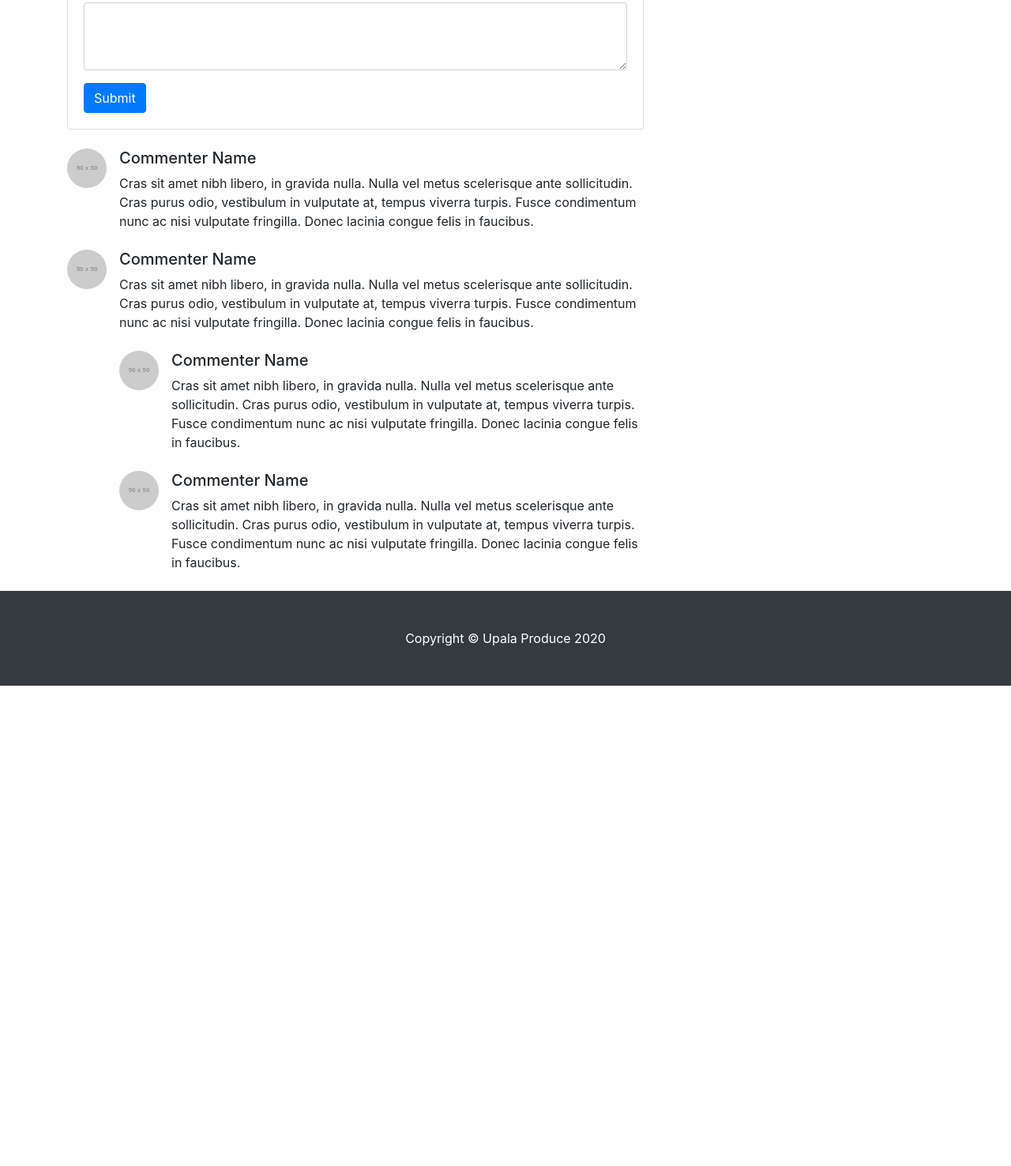
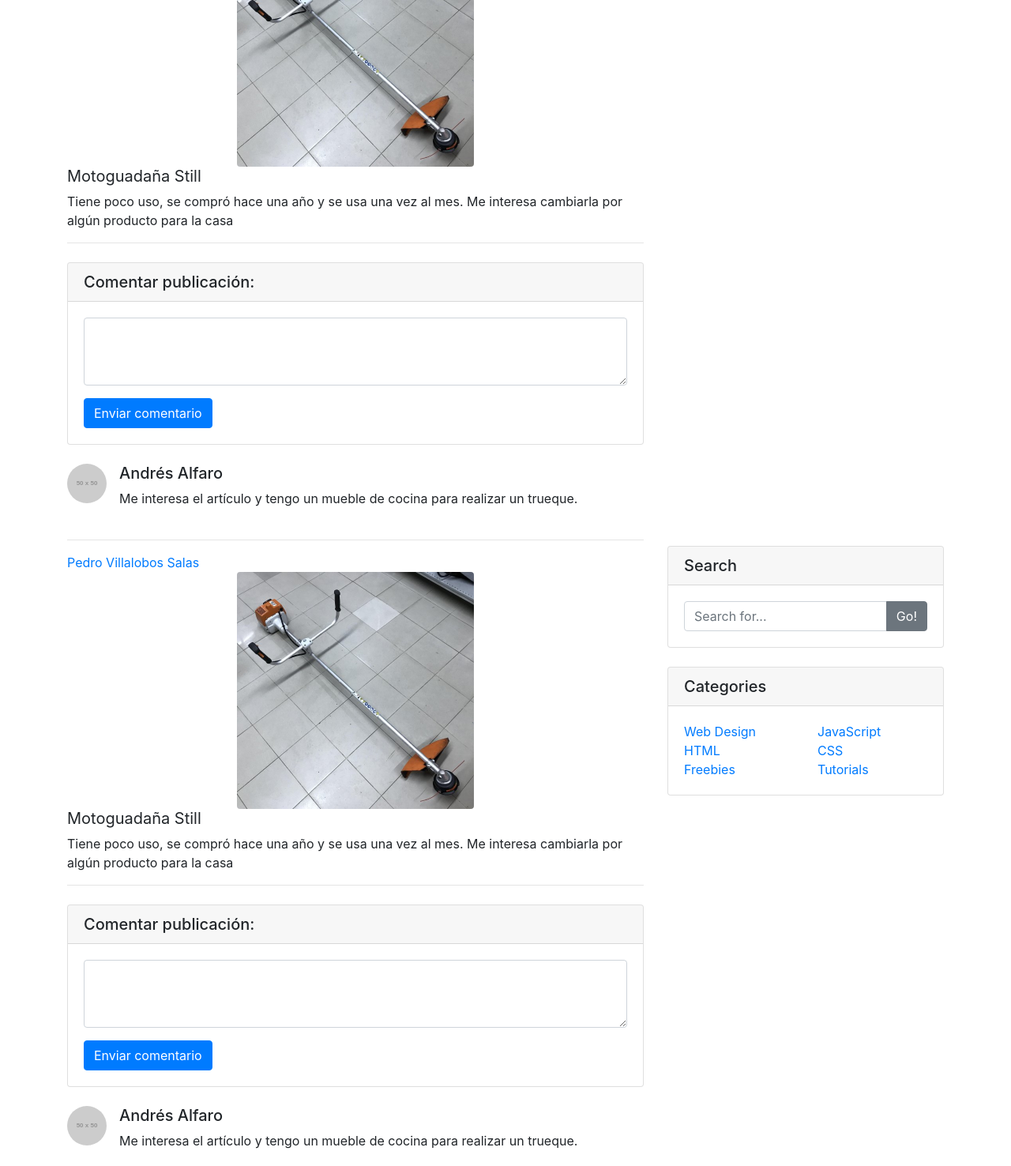
Before and after one commit to GabrielJosue/UpalaProduce, a website: page index.html in a window 1280 px wide. Shown: the part 1124-2600 px from the top of the page at 79% size. Before the commit the page ends 1992 px from the top, so only its background shows below. Drawn offline with Linux system fonts and the light colour scheme; placeholder pictures from the web are drawn by us.

Commit message:
Publicacion en pagina Principal

```diff
--- a/index.html
+++ b/index.html
@@ -66,44 +66,29 @@
 
       <div class="row">
 
-      <!-- Post Content Column -->
+          <!-- Post Content Column 1 -->
           <div class="col-lg-8">
               <hr>
 
               <!-- Preview Image -->
-        <img class="img-fluid rounded" src="http://placehold.it/900x300" alt="">
+              <a href="Pedro.html">Pedro Villalobos Salas</a><br />
+              <center><img src="IMG/Guadaña.jpg" alt="Producto" style="width:300px;" class="img-fluid rounded"></center>
 
-        <hr>
-
-        <!-- Post Content -->
-        <p class="lead">Lorem ipsum dolor sit amet, consectetur adipisicing elit. Ducimus, vero, obcaecati, aut, error quam sapiente nemo saepe quibusdam sit excepturi nam quia corporis eligendi eos magni recusandae laborum minus inventore?</p>
-
-        <p>Lorem ipsum dolor sit amet, consectetur adipisicing elit. Ut, tenetur natus doloremque laborum quos iste ipsum rerum obcaecati impedit odit illo dolorum ab tempora nihil dicta earum fugiat. Temporibus, voluptatibus.</p>
-
-        <p>Lorem ipsum dolor sit amet, consectetur adipisicing elit. Eos, doloribus, dolorem iusto blanditiis unde eius illum consequuntur neque dicta incidunt ullam ea hic porro optio ratione repellat perspiciatis. Enim, iure!</p>
-
-        <blockquote class="blockquote">
-          <p class="mb-0">Lorem ipsum dolor sit amet, consectetur adipiscing elit. Integer posuere erat a ante.</p>
-          <footer class="blockquote-footer">Someone famous in
-            <cite title="Source Title">Source Title</cite>
-          </footer>
-        </blockquote>
-
-        <p>Lorem ipsum dolor sit amet, consectetur adipisicing elit. Error, nostrum, aliquid, animi, ut quas placeat totam sunt tempora commodi nihil ullam alias modi dicta saepe minima ab quo voluptatem obcaecati?</p>
-
-        <p>Lorem ipsum dolor sit amet, consectetur adipisicing elit. Harum, dolor quis. Sunt, ut, explicabo, aliquam tenetur ratione tempore quidem voluptates cupiditate voluptas illo saepe quaerat numquam recusandae? Qui, necessitatibus, est!</p>
+              <!--<img class="img-fluid rounded" src="http://placehold.it/900x300" alt="">-->
+              <h2 class="lead"><b>Motoguadaña Still</b></h2>
+              <p>Tiene poco uso, se compró hace una año y se usa una vez al mes. Me interesa cambiarla por algún producto para la casa</p>
 
               <hr>
 
               <!-- Comments Form -->
               <div class="card my-4">
-          <h5 class="card-header">Leave a Comment:</h5>
+                  <h5 class="card-header">Comentar publicación:</h5>
                   <div class="card-body">
                       <form>
                           <div class="form-group">
                               <textarea class="form-control" rows="3"></textarea>
                           </div>
-              <button type="submit" class="btn btn-primary">Submit</button>
+                          <button type="submit" class="btn btn-primary">Enviar comentario</button>
                       </form>
                   </div>
               </div>
@@ -112,34 +97,84 @@
               <div class="media mb-4">
                   <img class="d-flex mr-3 rounded-circle" src="http://placehold.it/50x50" alt="">
                   <div class="media-body">
-            <h5 class="mt-0">Commenter Name</h5>
-            Cras sit amet nibh libero, in gravida nulla. Nulla vel metus scelerisque ante sollicitudin. Cras purus odio, vestibulum in vulputate at, tempus viverra turpis. Fusce condimentum nunc ac nisi vulputate fringilla. Donec lacinia congue felis in faucibus.
+                      <h5 class="mt-0">Andrés Alfaro</h5>
+                      Me interesa el artículo y tengo un mueble de cocina para realizar un trueque.
                   </div>
               </div>
 
-        <!-- Comment with nested comments -->
+          </div>
+
+          <!-- Post Content Column 2-->
+          <div class="col-lg-8">
+              <hr>
+
+              <!-- Preview Image -->
+              <a href="Pedro.html">Pedro Villalobos Salas</a><br />
+              <center><img src="IMG/Guadaña.jpg" alt="Producto" style="width:300px;" class="img-fluid rounded"></center>
+
+              <!--<img class="img-fluid rounded" src="http://placehold.it/900x300" alt="">-->
+              <h2 class="lead"><b>Motoguadaña Still</b></h2>
+              <p>Tiene poco uso, se compró hace una año y se usa una vez al mes. Me interesa cambiarla por algún producto para la casa</p>
+
+              <hr>
+
+              <!-- Comments Form -->
+              <div class="card my-4">
+                  <h5 class="card-header">Comentar publicación:</h5>
+                  <div class="card-body">
+                      <form>
+                          <div class="form-group">
+                              <textarea class="form-control" rows="3"></textarea>
+                          </div>
+                          <button type="submit" class="btn btn-primary">Enviar comentario</button>
+                      </form>
+                  </div>
+              </div>
+
+              <!-- Single Comment -->
               <div class="media mb-4">
                   <img class="d-flex mr-3 rounded-circle" src="http://placehold.it/50x50" alt="">
                   <div class="media-body">
-            <h5 class="mt-0">Commenter Name</h5>
-            Cras sit amet nibh libero, in gravida nulla. Nulla vel metus scelerisque ante sollicitudin. Cras purus odio, vestibulum in vulputate at, tempus viverra turpis. Fusce condimentum nunc ac nisi vulputate fringilla. Donec lacinia congue felis in faucibus.
-
-            <div class="media mt-4">
-              <img class="d-flex mr-3 rounded-circle" src="http://placehold.it/50x50" alt="">
-              <div class="media-body">
-                <h5 class="mt-0">Commenter Name</h5>
-                Cras sit amet nibh libero, in gravida nulla. Nulla vel metus scelerisque ante sollicitudin. Cras purus odio, vestibulum in vulputate at, tempus viverra turpis. Fusce condimentum nunc ac nisi vulputate fringilla. Donec lacinia congue felis in faucibus.
+                      <h5 class="mt-0">Andrés Alfaro</h5>
+                      Me interesa el artículo y tengo un mueble de cocina para realizar un trueque.
                   </div>
               </div>
 
-            <div class="media mt-4">
-              <img class="d-flex mr-3 rounded-circle" src="http://placehold.it/50x50" alt="">
-              <div class="media-body">
-                <h5 class="mt-0">Commenter Name</h5>
-                Cras sit amet nibh libero, in gravida nulla. Nulla vel metus scelerisque ante sollicitudin. Cras purus odio, vestibulum in vulputate at, tempus viverra turpis. Fusce condimentum nunc ac nisi vulputate fringilla. Donec lacinia congue felis in faucibus.
+          </div>
+
+          <!-- Post Content Column 3-->
+          <div class="col-lg-8">
+              <hr>
+
+              <!-- Preview Image -->
+              <a href="Pedro.html">Pedro Villalobos Salas</a><br />
+              <center><img src="IMG/Guadaña.jpg" alt="Producto" style="width:300px;" class="img-fluid rounded"></center>
+
+              <!--<img class="img-fluid rounded" src="http://placehold.it/900x300" alt="">-->
+              <h2 class="lead"><b>Motoguadaña Still</b></h2>
+              <p>Tiene poco uso, se compró hace una año y se usa una vez al mes. Me interesa cambiarla por algún producto para la casa</p>
+
+              <hr>
+
+              <!-- Comments Form -->
+              <div class="card my-4">
+                  <h5 class="card-header">Comentar publicación:</h5>
+                  <div class="card-body">
+                      <form>
+                          <div class="form-group">
+                              <textarea class="form-control" rows="3"></textarea>
+                          </div>
+                          <button type="submit" class="btn btn-primary">Enviar comentario</button>
+                      </form>
                   </div>
               </div>
 
+              <!-- Single Comment -->
+              <div class="media mb-4">
+                  <img class="d-flex mr-3 rounded-circle" src="http://placehold.it/50x50" alt="">
+                  <div class="media-body">
+                      <h5 class="mt-0">Andrés Alfaro</h5>
+                      Me interesa el artículo y tengo un mueble de cocina para realizar un trueque.
                   </div>
               </div>
 
```
Also changed, not shown: IMG/Guadaña.jpg (added). Lines whose indentation alone changed are shown as unchanged.
